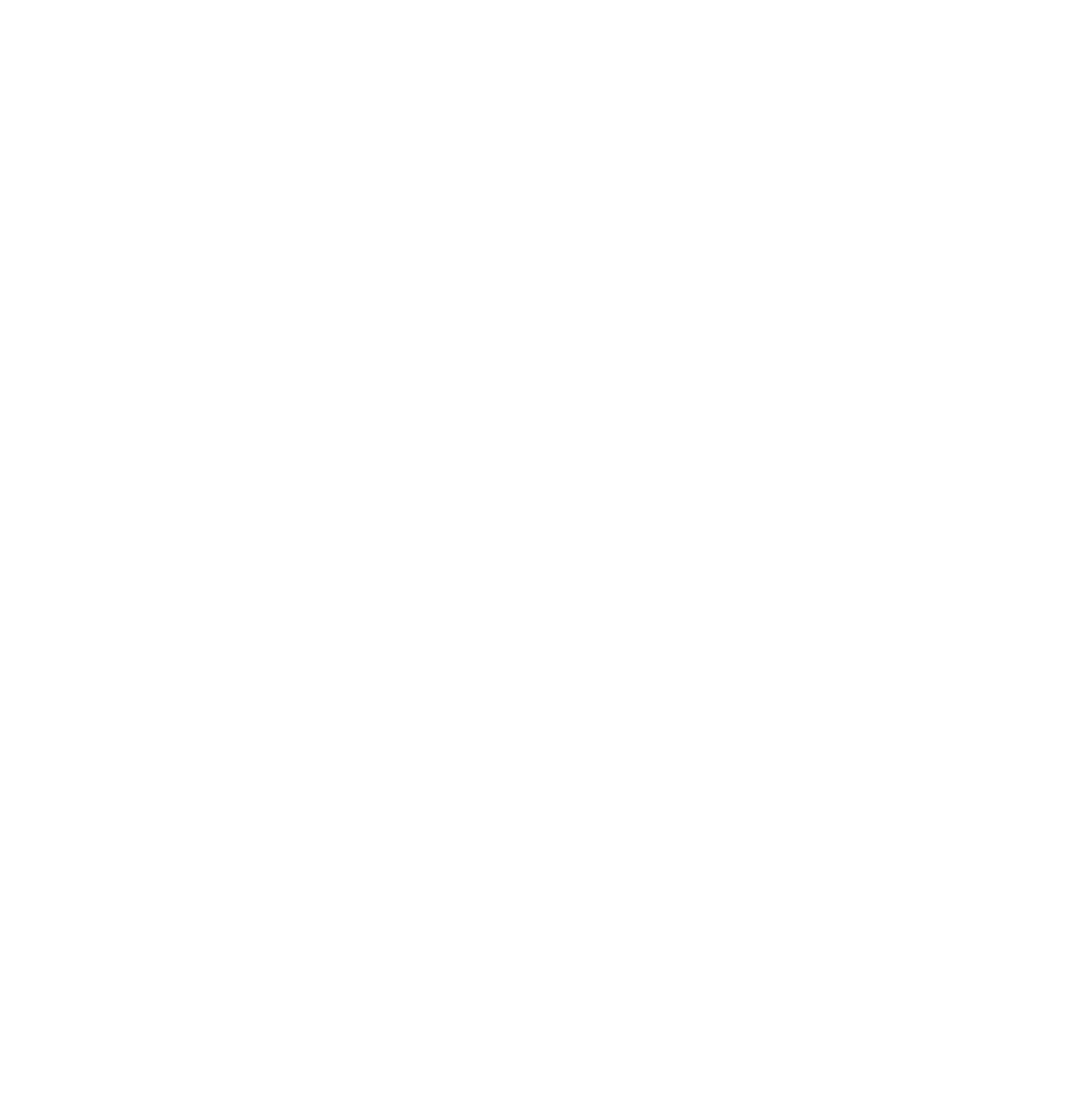
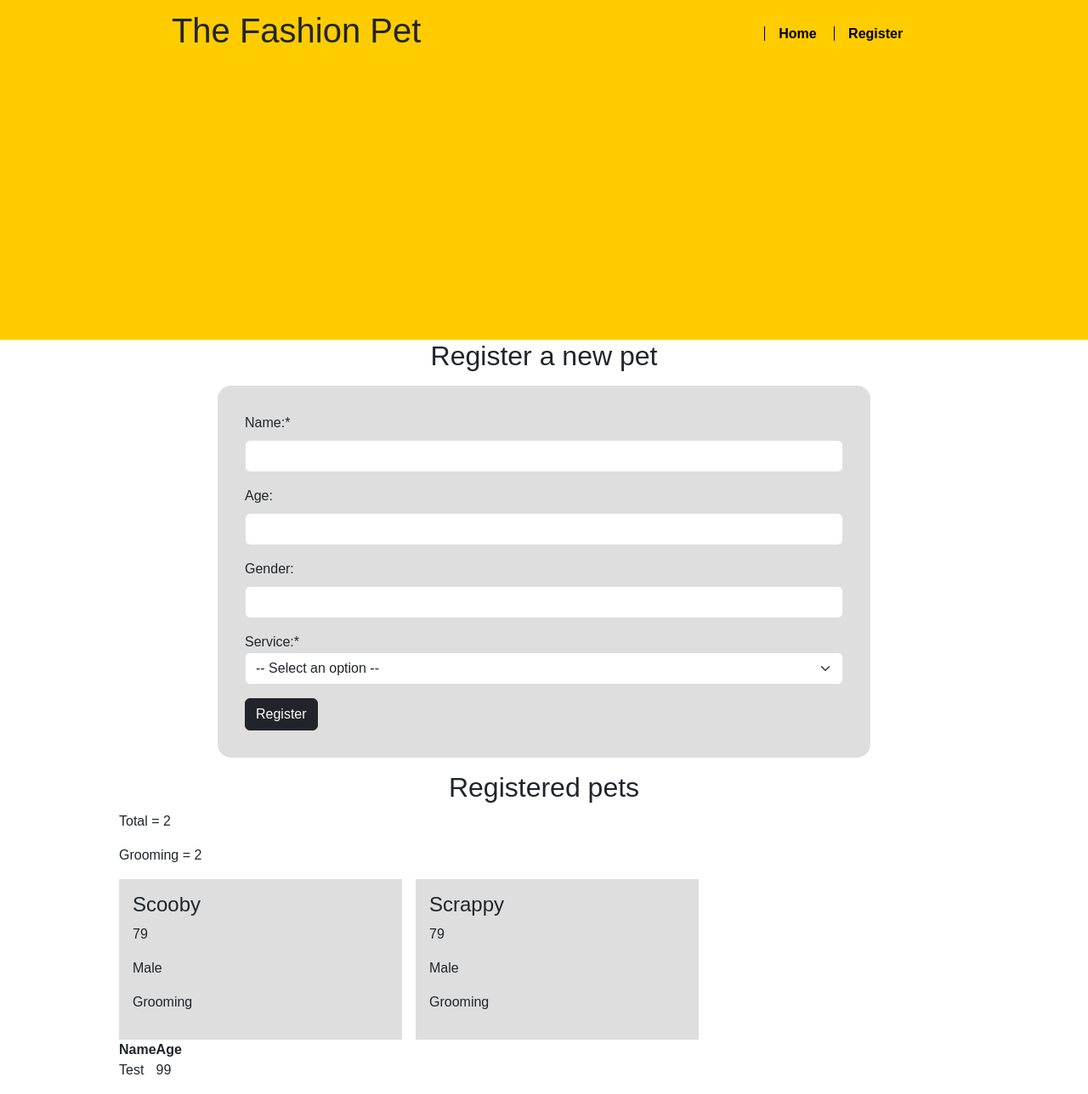
Before and after one commit to SamanthaSDGKU/petSalon-ch48, a plain HTML site: page register.html in a window 1280 px wide. Shown: the whole page at 85% size. Before the commit the page ends 800 px from the top, so only its background shows below. Drawn offline with nearby package versions, Linux system fonts and the light colour scheme.

Commit message:
displaying cards

```diff
--- a/register.html
+++ b/register.html
@@ -3,13 +3,75 @@
 <head>
     <meta charset="UTF-8">
     <meta name="viewport" content="width=device-width, initial-scale=1.0">
+    <link rel="stylesheet" href="https://cdn.jsdelivr.net/npm/bootstrap@5.3.3/dist/css/bootstrap.min.css">
+    <link rel="stylesheet" href="styles/mystyle.css">
     <title>Document</title>
 </head>
 <body>
+    <header class="site-init">
+        <div class="menu-bar">
+            <h1>The Fashion Pet</h1>
+            <nav class="menu">
+                <a href="index.html">Home</a>
+                <a href="register.html">Register</a>
+            </nav>
+        </div>
+    </header>
+    <main>
+        <h2>Register a new pet</h2>
+        <div class="form-container">
+            <div class="mb-3">
+                <label class="form-label">Name:*</label>
+                <input class="form-control" type="text" id="txtName">
+            </div>
+            <div class="mb-3">
+                <label class="form-label">Age:</label>
+                <input class="form-control" type="number" id="txtAge">
+            </div>
+            <div class="mb-3">
+                <label class="form-label">Gender:</label>
+                <input class="form-control" type="text" id="txtGender">
+            </div>
+            <div class="mb-3">
+                <label>Service:*</label>
+                <select id="txtService" class="form-select">
+                    <option value="" selected disabled>-- Select an option --</option>
+                    <option value="Grooming" >Grooming</option>
+                    <option value="Vaccines" >Vaccines</option>
+                </select>
+            </div>
 
-    <div id="petNames">
+            <div class="btn-container">
+                <button class="btn btn-dark" onclick="register();">Register</button>
+            </div>
+        </div>
+    </main>
+    <section class="container">
+        <h2>Registered pets</h2>
+        <div class="info">
+            <p>Total = <span id="total">1000</span></p>
+            <p>Grooming = <span id="totalGroomings">1000</span></p>
+        </div>
+        <div id="petDiv">
 
-    </div>
+        </div>
+
+        <table>
+            <thead>
+                <tr>
+                    <th>Name</th>
+                    <th>Age</th>
+                </tr>
+            </thead>
+            <tbody id="petTable">
+                <tr>
+                    <td>Test</td>
+                    <td>99</td>
+                </tr>
+            </tbody>
+        </table>
+    </section>
     <script src="./scripts/register.js"></script>
+    <script src="./scripts/display.js"></script>
 </body>
 </html>
--- /dev/null
+++ b/scripts/display.js
@@ -0,0 +1,39 @@
+function displayCards(){
+    //declare the variables
+    let card="";
+    const petDiv=document.getElementById("petDiv");
+    //travel the array of pets
+    for(let i=0;i<petSalon.pets.length;i++){
+        let pet = petSalon.pets[i];
+        //create the HTML template
+        card+=`
+            <div class="petCard">
+                <h4>${pet.name}</h4>
+                <p>${pet.age}</p>
+                <p>${pet.gender}</p>
+                <p>${ pet.service}</p>
+            </div>
+        `;
+    }
+    petDiv.innerHTML=card;
+    //insert the tmp into the HMTL
+}
+
+function displayRows(){
+
+}
+
+function displayTotalPets(){
+    document.getElementById("total").innerHTML=petSalon.pets.length;
+}
+
+function displayServiceCount(){
+    let grooming=0;
+    for(let i=0;i<petSalon.pets.length;i++){
+        let pet = petSalon.pets[i];
+        if(pet.service=="Grooming"){
+            grooming++;
+        }
+    }
+    document.getElementById("totalGroomings").innerHTML=grooming;
+}
--- a/scripts/register.js
+++ b/scripts/register.js
@@ -5,38 +5,56 @@ let petSalon={//obj
         open:"9:00 am",//var
         close:"9:00 pm"//var
     },
-    pets:[
-        {
-            name:"Scooby",
-            age:99,
-            gender:"Male",
-            service:"Grooming"
-        },
-        {
-            name:"Scrappy",
-            age:99,
-            gender:"Male",
-            service:"Grooming"
-        },
-        {
-            name:"Tweety",
-            age:89,
-            gender:"Female",
-            service:"Nails cut"
-        }
-    ]
+    pets:[]
+}
+//constructor ...
+function Pet(name,age,gender,service){
+    //properties  = parameter;
+    this.name=name;
+    this.age=age;
+    this.gender=gender;
+    this.service=service;
+}
+function isValid(aPet){
+    let validation =true;
+
+    if(aPet.name==""){//is empty?
+        validation=false;
+        document.getElementById("txtName").classList.add("alert-error");
+    }
+    if(aPet.service==""){//is empty?
+        validation=false;
+        document.getElementById("txtService").classList.add("alert-error");
+    }
+    //validate the service
+
+    return validation;
+}
+function register(){
+    //getting the values from the HTML
+    let inputName = document.getElementById("txtName").value;
+    let inputAge = document.getElementById("txtAge").value;
+    let inputGender = document.getElementById("txtGender").value;
+    let inputService = document.getElementById("txtService").value;
+
+    //creating the obj
+    let newPet = new Pet(inputName,inputAge,inputGender,inputService);
+    if(isValid(newPet)){// isValid?
+        petSalon.pets.push(newPet);//adding the pet to the array
+        displayCards();
+        displayTotalPets();
+        displayServiceCount()
+    }
 }
 
-function displayNames(){
-    let names="";
-    //suggestion: use a loop
-    for(let i=0;i<3;i++){
-        names+=`<p> ${petSalon.pets[i].name} </p>`;
-        console.log(names);
-    }
-    document.getElementById("petNames").innerHTML=names;
+function init(){
+    let pet1 = new Pet("Scooby",79,"Male","Grooming");//declaring obj
+    let pet2 = new Pet("Scrappy",79,"Male","Grooming");//declaring obj
+    petSalon.pets.push(pet1);
+    petSalon.pets.push(pet2);
+    displayCards();
+    displayTotalPets();
+    displayServiceCount();
 }
 
-function countPets(){
-    console.log(petSalon.pets.length);
-}
+window.onload=init;//waiting to render the HTML
--- /dev/null
+++ b/styles/mystyle.css
@@ -0,0 +1,72 @@
+*{
+    margin:0;
+    padding:0;
+}
+body{
+    font-family: arial;
+}
+img{
+    max-width: 100%;
+}
+h2{
+    text-align: center;
+}
+a{
+    text-decoration: none;
+}
+/*utilities*/
+.container{
+    width:80%;
+    margin:1rem auto;
+}
+/*header*/
+.site-init{
+    background-color: #ffcc00;
+    height: 50vh;
+}
+.menu-bar{
+    display: flex;
+    justify-content: space-around;
+    align-items: center;
+    height: 10vh;
+}
+.header-info{
+    display: flex;
+    justify-content: space-around;
+    align-items: center;
+}
+.menu a{
+    color:black;
+    font-weight: bold;
+    margin-right: 1rem;
+    border-left: 1px solid black;
+    padding-left: 1rem;
+}
+.menu a:hover{
+    border-left: 3px solid black;
+    text-shadow: 1px 1px white;
+}
+/*form*/
+.form-container{
+    background-color: #dedede;
+    width: 60%;
+    margin: 1rem auto;
+    border-radius: 1rem;
+    padding:2rem;
+}
+/*notifications*/
+.alert-error{
+    background-color: red;
+}
+
+/*petcards*/
+#petDiv{
+    display: grid;
+    grid-template-columns: 33.3% 33.3% 33.3%;
+    column-gap: 1rem;
+    row-gap:1rem;
+}
+.petCard{
+    background-color: #dedede;
+    padding: 1rem;
+}
```
Also changed, not shown: index.html (+7 -4 lines).
